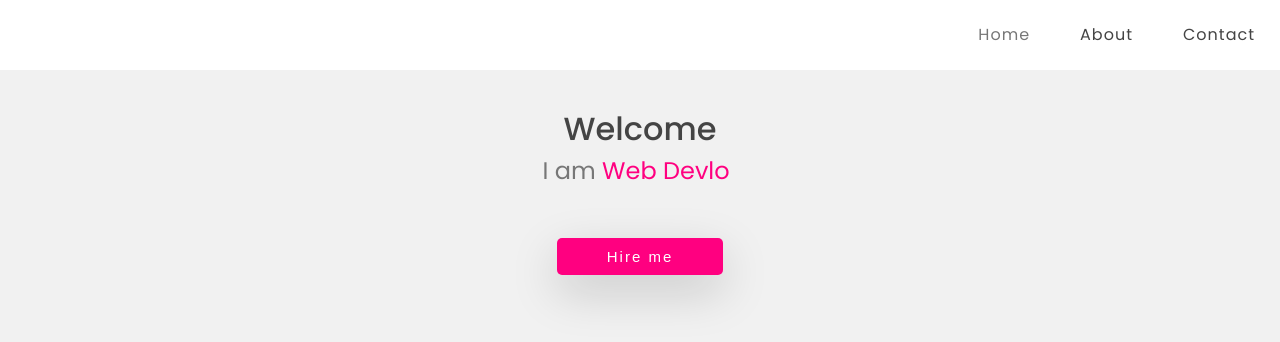
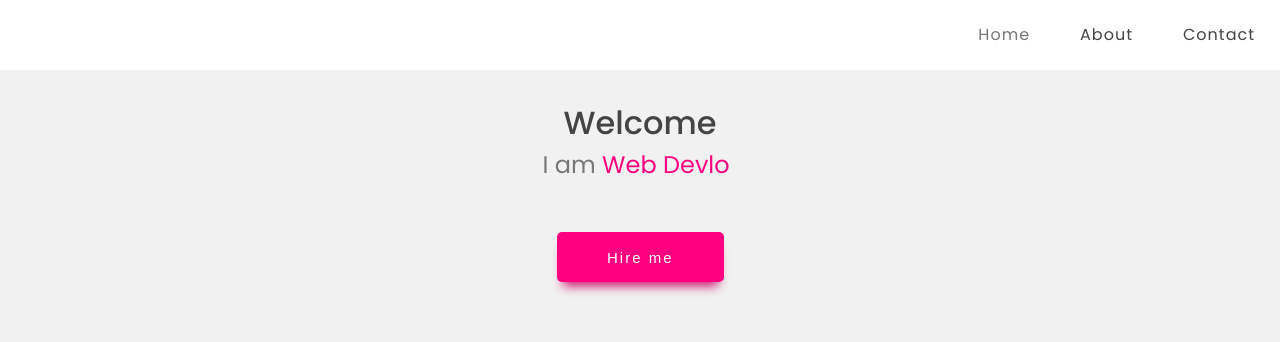
Before and after one commit to vikramsu/vikramku.github.io, a plain HTML site: page index.html in a window 1280 px wide. Drawn offline with nearby package versions, Linux system fonts and the light colour scheme.

Commit message:
Update index.html

```diff
--- a/index.html
+++ b/index.html
@@ -68,22 +68,24 @@
       color: #ff0080;
    }
    .btn{
-       margin-top:50px;
-       padding:10px 50px;
-       border-radius: 5px;
-       border:none;
-       outline:none;
-       background:#ff0080;
-       color:#fff;
-       font-weight: 500;
-       font-size: 15px;
-       letter-spacing:2px;
-       box-shadow: 0 1rem 3rem rgba(0,0,0,.175)!important;
-       cursor: pointer;
+     margin-top: 50px;
+    padding: 10px 50px;
+    border-radius: 5px;
+    border: none;
+    outline: none;
+    background: #ff0080;
+    color: #fff;
+    font-weight: 500;
+    font-size: 15px;
+    letter-spacing: 2px;
+    box-shadow: 0 10px 10px -6px #CD106E !important;
+    transform: perspective(0px) scale3d(1, 1, 1);
+    cursor: pointer;
+    height: 50px;
    }
    .btn:hover{
        box-shadow: none !important;
-       transition: 1s;
+       transition: 2s;
    }
     </style>
 </head>
```
